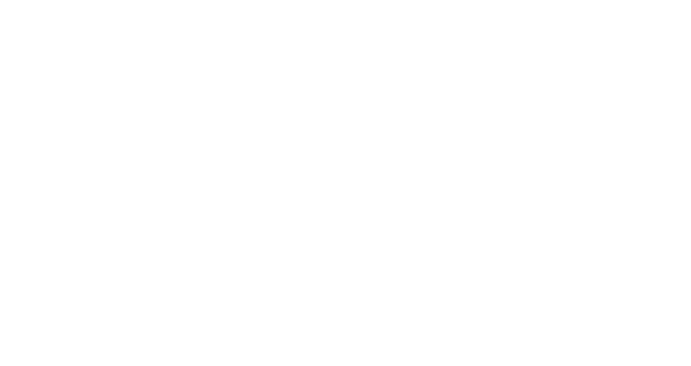
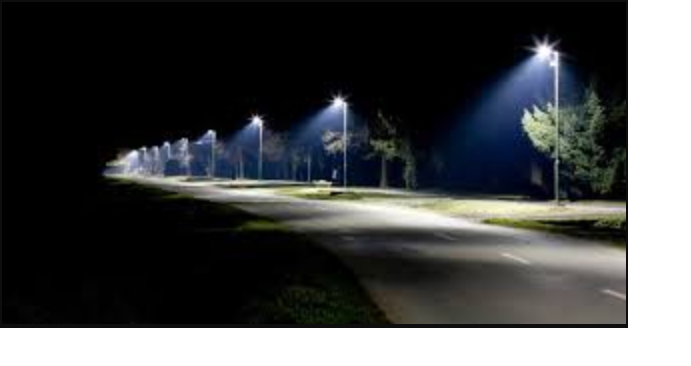
Before and after one commit to sapbrussels/intelligenthighway_webapp, a React (Create React App) app in the folder dashboard/: page / in a window 1280 px wide. Shown: the top 366 px of the page, without its empty margins (0-691 px from the left). Built offline with nearby package versions, Linux system fonts and the light colour scheme.

Commit message:
Update App.js

```diff
--- a/dashboard/src/App.js
+++ b/dashboard/src/App.js
@@ -20,7 +20,7 @@
     const classes = useStyles();
 
     return (
-      <item xs={false} sm={4} md={7} className={classes.image} />
+        <img src="/streetlights.png"/>
 
     );
 }
```
